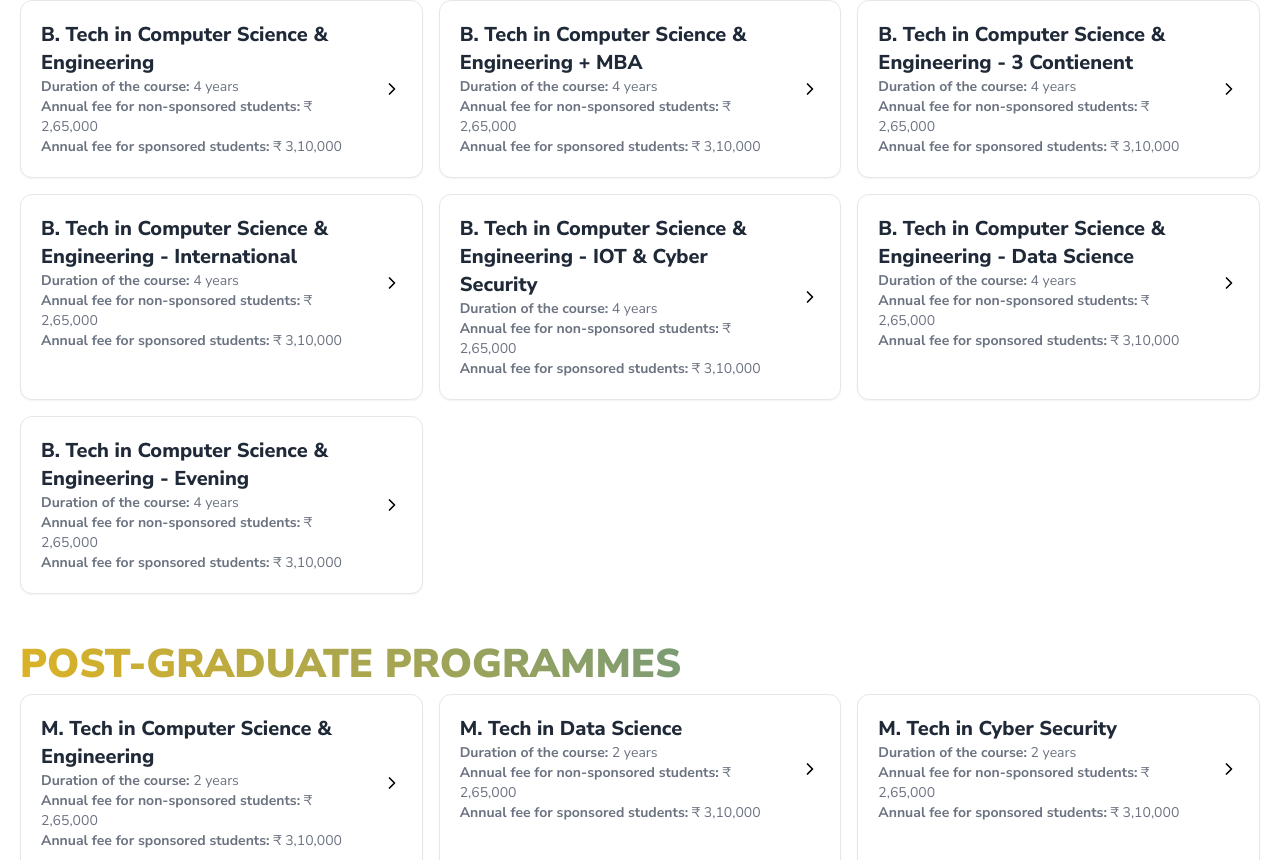
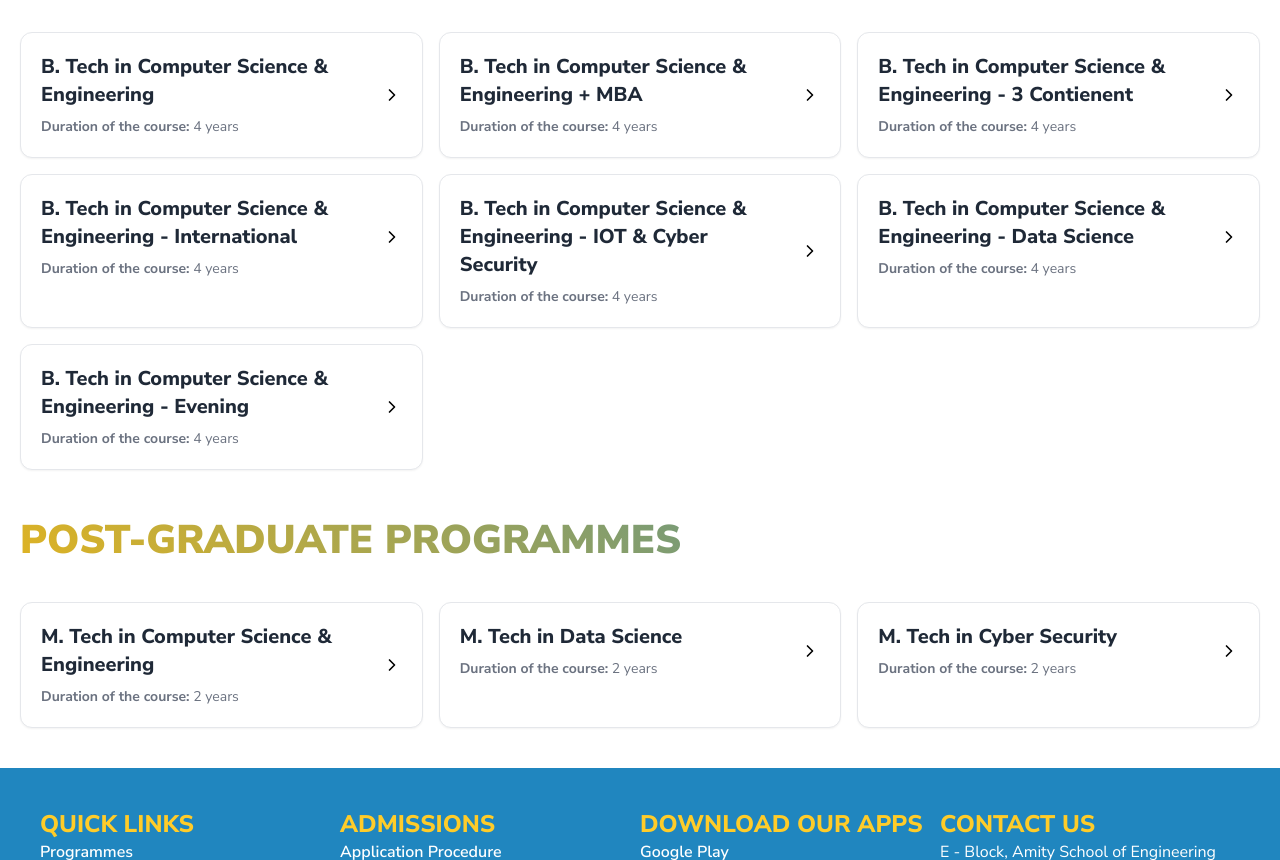
Before and after one commit to adityatrips/asetcse, a Next.js app: page /about/programmes in a window 1280 px wide. Shown: the part 500-1360 px from the top of the page. Built offline with nearby package versions, Linux system fonts and the light colour scheme.

Commit message:
Programmes Page Updated

```diff
--- a/app/about/programmes/page.jsx
+++ b/app/about/programmes/page.jsx
@@ -75,8 +75,8 @@ const Programs = () => {
 	return (
 		<React.Fragment>
 			<div className='px-5 py-10'>
-				<h1 className='title'>Graduate Programmes</h1>
-				<div className='grid grid-cols-1 md:grid-cols-2 lg:grid-cols-3 gap-4'>
+				<h1 className='title'>Under-Graduate Programmes</h1>
+				<div className='grid grid-cols-1 md:grid-cols-2 lg:grid-cols-3 gap-4 mt-8'>
 					{ugPrograms.map((program, index) => {
 						return (
 							<Link
@@ -85,29 +85,16 @@ const Programs = () => {
 								href='#'
 							>
 								<div class='p-10 md:p-5'>
-									<div class='flex justify-between items-center'>
+									<div class='flex justify-between items-center gap-2'>
 										<div>
 											<h3 class='group-hover:text-blue-600 font-extrabold text-xl text-gray-800'>
 												{program.name}
 											</h3>
-											<p class='text-sm text-gray-500'>
+											<p class='text-sm text-gray-500 mt-2'>
 												<span className='font-bold'>
 													Duration of the course:
 												</span>
 												&nbsp;{program.duration}
-											</p>
-											<p class='text-sm text-gray-500'>
-												<span className='font-bold'>
-													Annual fee for non-sponsored students:
-												</span>
-												&nbsp;
-												{program.nonSponsored}
-											</p>
-											<p class='text-sm text-gray-500'>
-												<span className='font-bold'>
-													Annual fee for sponsored students:
-												</span>
-												&nbsp;{program.sponsored}
 											</p>
 										</div>
 										<div class='ps-3'>
@@ -133,7 +120,7 @@ const Programs = () => {
 					})}
 				</div>
 				<h1 className='title pt-10'>Post-Graduate Programmes</h1>
-				<div className='grid grid-cols-1 md:grid-cols-2 lg:grid-cols-3 gap-4'>
+				<div className='grid grid-cols-1 md:grid-cols-2 lg:grid-cols-3 gap-4 mt-8'>
 					{pgPrograms.map((program, index) => {
 						return (
 							<Link
@@ -147,24 +134,11 @@ const Programs = () => {
 											<h3 class='group-hover:text-blue-600 font-extrabold text-xl text-gray-800'>
 												{program.name}
 											</h3>
-											<p class='text-sm text-gray-500'>
+											<p class='text-sm text-gray-500 mt-2'>
 												<span className='font-bold'>
 													Duration of the course:
 												</span>
 												&nbsp;{program.duration}
-											</p>
-											<p class='text-sm text-gray-500'>
-												<span className='font-bold'>
-													Annual fee for non-sponsored students:
-												</span>
-												&nbsp;
-												{program.nonSponsored}
-											</p>
-											<p class='text-sm text-gray-500'>
-												<span className='font-bold'>
-													Annual fee for sponsored students:
-												</span>
-												&nbsp;{program.sponsored}
 											</p>
 										</div>
 										<div class='ps-3'>
--- /dev/null
+++ b/components/Placement.jsx
@@ -0,0 +1,41 @@
+import Image from "next/image";
+import React from "react";
+import dell from "../images/dell.jpg"
+
+const Placement = () => {
+    const logos = ["accenture.jpg", "british-gas.jpg", "csc.jpg", "dell.jpg", "flipkart.jpg", "ibm.jpg",
+                    "icicic.jpg", "igate.jpg", "indian-navy.jpg", "indianoil.jpg"];
+
+    return (
+    <div className="flex justify-center items-center w-full h-20 gap-32 scroll ">
+        <Image
+            src={JSON.parse(
+                JSON.stringify(require('../images/dell.jpg'))
+            )}
+        />
+        <Image
+            src={JSON.parse(
+                JSON.stringify(require('../images/dell.jpg'))
+            )}
+        />
+        <Image
+            src={JSON.parse(
+                JSON.stringify(require('../images/dell.jpg'))
+            )}
+        />
+        <Image
+            src={JSON.parse(
+                JSON.stringify(require('../images/dell.jpg'))
+            )}
+        />
+        <Image
+            src={JSON.parse(
+                JSON.stringify(require('../images/dell.jpg'))
+            )}
+        />
+
+    </div>
+    );
+};
+
+export default Placement;
```
